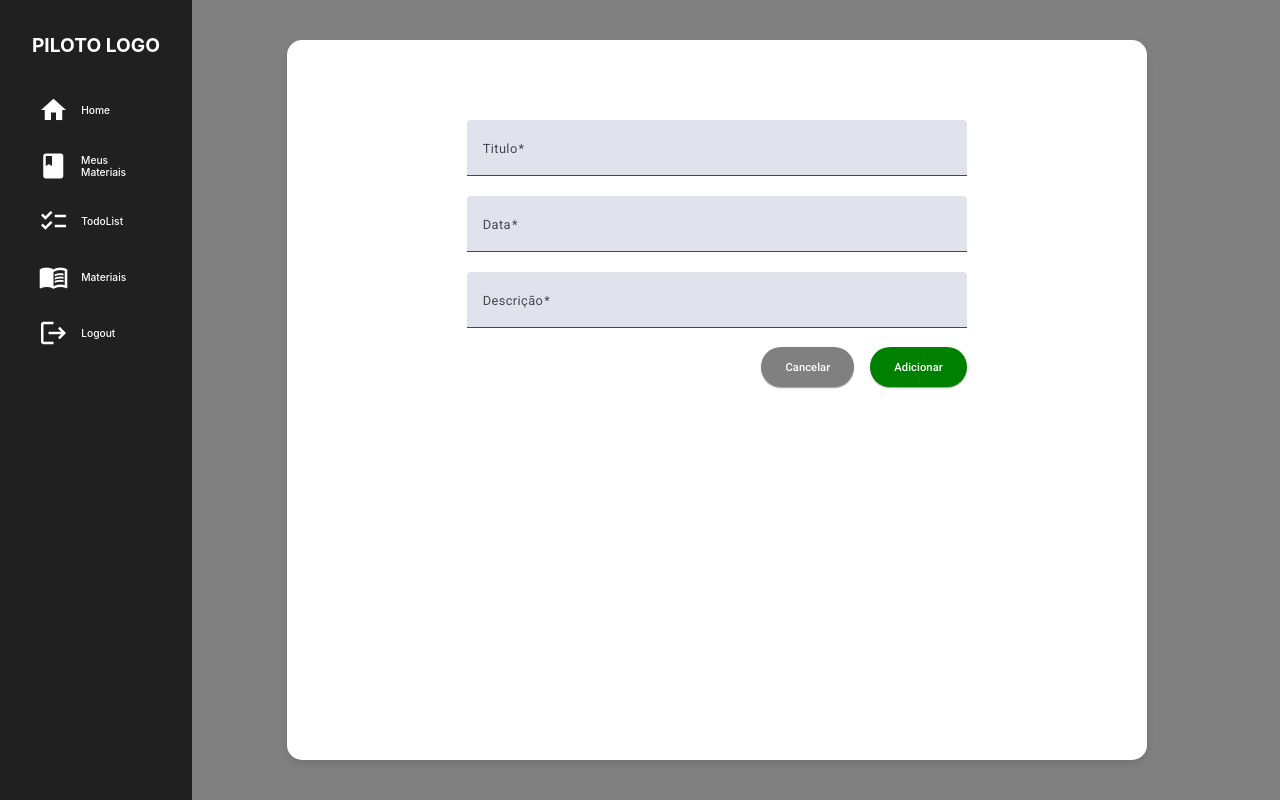
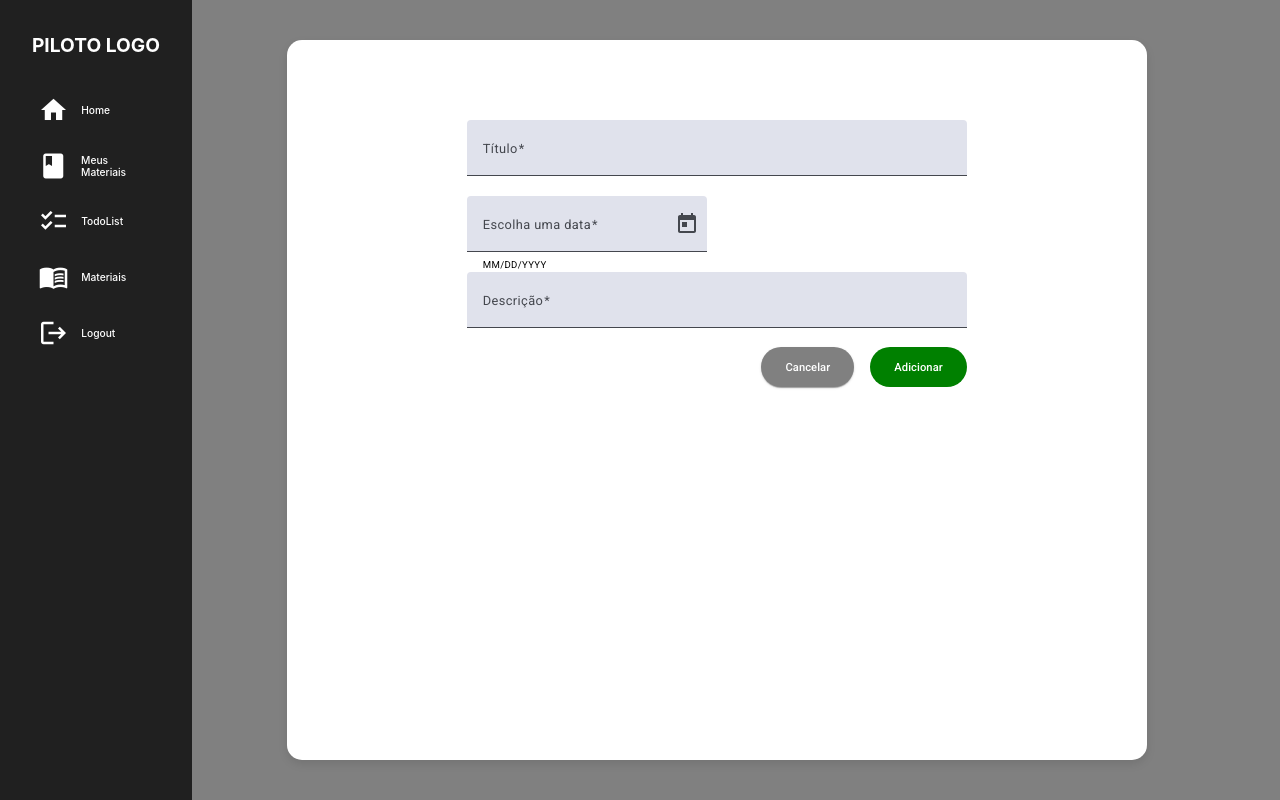
Before and after one commit to ebrunovs/piloto-app-final, an Angular app: page /formtodo in a window 1280 px wide. Built offline with nearby package versions, Linux system fonts and the light colour scheme; sample sign-in values are in the browser's storage.

Commit message:
fix: datapicker

```diff
--- a/db.json
+++ b/db.json
@@ -49,6 +49,12 @@
       "nome": "caio",
       "email": "caio@gmail.com",
       "senha": "caio123"
+    },
+    {
+      "id": "4023",
+      "nome": "mariana",
+      "email": "mariana@gmail.com",
+      "senha": "123456789"
     }
   ],
   "materiais": [
@@ -114,10 +120,10 @@
     },
     {
       "id": "0",
-      "titulo": "VibraSom 2",
+      "titulo": "VibraSom 3",
       "disciplina": "TESTE",
       "assunto": "LUDOVICO ARIOSTO 2",
-      "data_da_postagem": "17/04/2005",
+      "data_da_postagem": "17/04/2025",
       "link": "https://www.livros1.com.br/pdf-read/livar/ORLANDO-FURIOSO.pdf",
       "privado": "true"
     }
--- a/src/app/components/componentes.module.ts
+++ b/src/app/components/componentes.module.ts
@@ -12,6 +12,7 @@ import {FormsModule} from '@angular/forms';
 import { RouterLink } from '@angular/router';
 import { FormMaterialComponent } from './form-material/form-material.component';
 import { MatSelectModule } from '@angular/material/select';
+import {MatDatepickerModule} from '@angular/material/datepicker';
 
 
 @NgModule({
@@ -30,7 +31,8 @@ import { MatSelectModule } from '@angular/material/select';
     MatFormFieldModule,
     FormsModule,
     MatSelectModule,
-    RouterLink
+    RouterLink,
+    MatDatepickerModule,
   ],
   exports: [
     CardComponent,
--- a/src/app/components/form-material/form-material.component.html
+++ b/src/app/components/form-material/form-material.component.html
@@ -1,4 +1,4 @@
-<form class="example-form" (submit)="addMaterialUpdMaterial()">
+<form class="example-form" #materialForm="ngForm" (submit)="addMaterialUpdMaterial(materialForm)">
     <mat-form-field class="example-full-width">
         <mat-label>Titulo</mat-label>
         <input matInput placeholder="Título" [(ngModel)]="newMaterial.titulo" name="titulo" required>
@@ -11,10 +11,13 @@
         <mat-label>Assunto</mat-label>
         <input matInput placeholder="Assunto" [(ngModel)]="newMaterial.assunto" name="Assunto" required>
     </mat-form-field>
-    <mat-form-field class="example-full-width">
-        <mat-label>Data</mat-label>
-        <input matInput placeholder="Data" [(ngModel)]="newMaterial.data_da_postagem" name="Data" required>
-    </mat-form-field>
+    <mat-form-field>
+        <mat-label>Escolha uma data</mat-label>
+        <input matInput [matDatepicker]="picker" required [(ngModel)]="newMaterial.data_da_postagem" name="data_da_postagem">
+        <mat-hint>MM/DD/YYYY</mat-hint>
+        <mat-datepicker-toggle matIconSuffix [for]="picker"></mat-datepicker-toggle>
+        <mat-datepicker #picker></mat-datepicker>
+      </mat-form-field>
     <mat-form-field class="example-full-width">
         <mat-label>Link</mat-label>
         <input matInput placeholder="link" [(ngModel)]="newMaterial.link" name="link" required>
@@ -29,6 +32,6 @@
     </mat-form-field>
         <div class="button">
             <button class="cancelar" mat-raised-button routerLink="/home">Cancelar</button>
-            <button class="confirmar" mat-raised-button type="submit">{{acaoBotao}}</button>
+            <button class="confirmar" mat-raised-button [disabled]="!materialForm.valid" type="submit">{{acaoBotao}}</button>
         </div>
 </form>
--- a/src/app/components/form-material/form-material.component.ts
+++ b/src/app/components/form-material/form-material.component.ts
@@ -1,7 +1,10 @@
-import { Component, EventEmitter, Output } from '@angular/core';
+import { Component,ChangeDetectionStrategy, EventEmitter, Output } from '@angular/core';
 import { Material } from '../../shared/model/material';
 import { MaterialRestService } from '../../shared/services/material-rest.service';
 import { ActivatedRoute, Router } from '@angular/router';
+import { provideNativeDateAdapter } from '@angular/material/core';
+import { NgForm } from '@angular/forms';
+import { DatePipe } from '@angular/common';
 interface Acesso {
   value: string;
   viewValue: string;
@@ -11,7 +14,9 @@ interface Acesso {
   selector: 'app-form-material',
   standalone: false,
   templateUrl: './form-material.component.html',
-  styleUrls: ['./form-material.component.css']
+  styleUrls: ['./form-material.component.css'],
+  providers: [provideNativeDateAdapter(), DatePipe],
+  changeDetection: ChangeDetectionStrategy.OnPush,
 })
 
 
@@ -28,7 +33,7 @@ export class FormMaterialComponent {
 
   @Output() materialAdded = new EventEmitter<Material>();
 
-  constructor(private materialService: MaterialRestService, private router: Router, private activateRoute: ActivatedRoute) {
+  constructor(private materialService: MaterialRestService, private router: Router, private activateRoute: ActivatedRoute, private datePipe: DatePipe) {
     this.acaoBotao = 'Adicionar';
     this.estaCriando = true;
     const idEdicao = this.activateRoute.snapshot.params['id'];
@@ -41,7 +46,9 @@ export class FormMaterialComponent {
     }
   }
 
-  addMaterialUpdMaterial() {
+  addMaterialUpdMaterial(form: NgForm) {
+    if (form.valid) {
+      this.newMaterial.data_da_postagem = this.datePipe.transform(this.newMaterial.data_da_postagem, 'MM/dd/yyyy')!;
       if (this.estaCriando) {
         this.materialService.postarMaterial(this.newMaterial).subscribe(
           (material: Material) => {
@@ -65,3 +72,4 @@ export class FormMaterialComponent {
       }
     }
   }
+}
--- a/src/app/components/form-todo/form-todo.component.html
+++ b/src/app/components/form-todo/form-todo.component.html
@@ -1,18 +1,21 @@
-<form class="example-form" (submit)="addTodoUpdTodo()">
+<form class="example-form" #todoForm="ngForm" (ngSubmit)="addTodoUpdTodo(todoForm)">
     <mat-form-field class="example-full-width">
-      <mat-label>Titulo</mat-label>
+      <mat-label>Título</mat-label>
       <input matInput placeholder="Título" [(ngModel)]="newTodo.titulo" name="title" required>
     </mat-form-field>
-    <mat-form-field class="example-full-width">
-        <mat-label>Data</mat-label>
-        <input matInput placeholder="Data" [(ngModel)]="newTodo.data_da_postagem" name="data da postagem" required>
+    <mat-form-field>
+      <mat-label>Escolha uma data</mat-label>
+      <input matInput [matDatepicker]="picker" required [(ngModel)]="newTodo.data_da_postagem" name="data_da_postagem">
+      <mat-hint>MM/DD/YYYY</mat-hint>
+      <mat-datepicker-toggle matIconSuffix [for]="picker"></mat-datepicker-toggle>
+      <mat-datepicker #picker></mat-datepicker>
     </mat-form-field>
     <mat-form-field class="example-full-width">
-        <mat-label>Descrição</mat-label>
-        <input matInput placeholder="Descrição" [(ngModel)]="newTodo.descricao" name="Descrição" required>
+      <mat-label>Descrição</mat-label>
+      <input matInput placeholder="Descrição" [(ngModel)]="newTodo.descricao" name="descricao" required>
     </mat-form-field>
     <div class="button">
-        <button class="cancelar" mat-raised-button routerLink="/home">Cancelar</button>
-        <button class="confirmar" mat-raised-button type="submit" >{{acaoBotao}}</button>
+      <button class="cancelar" mat-raised-button routerLink="/home">Cancelar</button>
+      <button class="confirmar" mat-raised-button type="submit" [disabled]="!todoForm.valid">{{acaoBotao}}</button>
     </div>
   </form>
--- a/src/app/components/form-todo/form-todo.component.ts
+++ b/src/app/components/form-todo/form-todo.component.ts
@@ -1,13 +1,18 @@
-import { Component, EventEmitter, Output } from '@angular/core';
+import { Component,ChangeDetectionStrategy, EventEmitter, Output } from '@angular/core';
 import { Todo } from '../../shared/model/todo';
 import { TodoService } from '../../shared/services/todo.service';
 import { ActivatedRoute, Router } from '@angular/router';
+import { provideNativeDateAdapter } from '@angular/material/core';
+import { NgForm } from '@angular/forms';
+import { DatePipe } from '@angular/common';
 
 @Component({
   selector: 'app-form-todo',
   standalone: false,
   templateUrl: './form-todo.component.html',
   styleUrls: ['./form-todo.component.css'],
+  providers: [provideNativeDateAdapter(), DatePipe],
+  changeDetection: ChangeDetectionStrategy.OnPush,
 })
 export class FormTodoComponent {
   newTodo: Todo = new Todo();
@@ -16,7 +21,7 @@ export class FormTodoComponent {
 
   @Output() todoAdded = new EventEmitter<Todo>();
 
-  constructor(private todoService: TodoService, private router: Router, private activateRoute: ActivatedRoute) {
+  constructor(private todoService: TodoService, private router: Router, private activateRoute: ActivatedRoute, private datePipe: DatePipe) {
     this.acaoBotao = 'Adicionar';
     this.estaCriando = true;
     const idEdicao = this.activateRoute.snapshot.params['id'];
@@ -29,7 +34,10 @@ export class FormTodoComponent {
     }
   }
 
-  addTodoUpdTodo() {
+  addTodoUpdTodo(form: NgForm) {
+    if (form.valid) {
+      // Format the date before sending it to the server
+      this.newTodo.data_da_postagem = this.datePipe.transform(this.newTodo.data_da_postagem, 'MM/dd/yyyy')!;
       if (this.estaCriando) {
         this.todoService.createTask(this.newTodo).subscribe(
           (todo: Todo) => {
@@ -53,3 +61,4 @@ export class FormTodoComponent {
       }
     }
   }
+}
--- a/src/app/todolist/navbar-todo/navbar-todo.component.html
+++ b/src/app/todolist/navbar-todo/navbar-todo.component.html
@@ -1,6 +1,6 @@
 <main>
     <div class="materials">
-        <h1>Materiais</h1>
+        <h1>Lista de afazeres</h1>
         <div class="home-notifications">
             <mat-icon>notifications</mat-icon>
             <img class="profile-picture" src="/assets/images/brunao.jpg" alt="">
```
Lines whose indentation alone changed are shown as unchanged.
